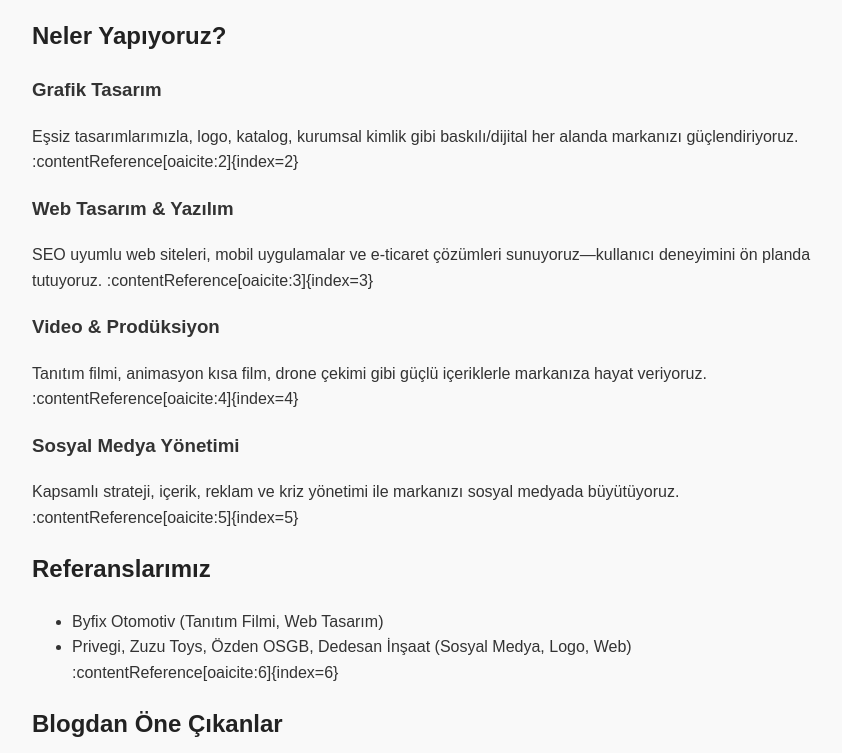
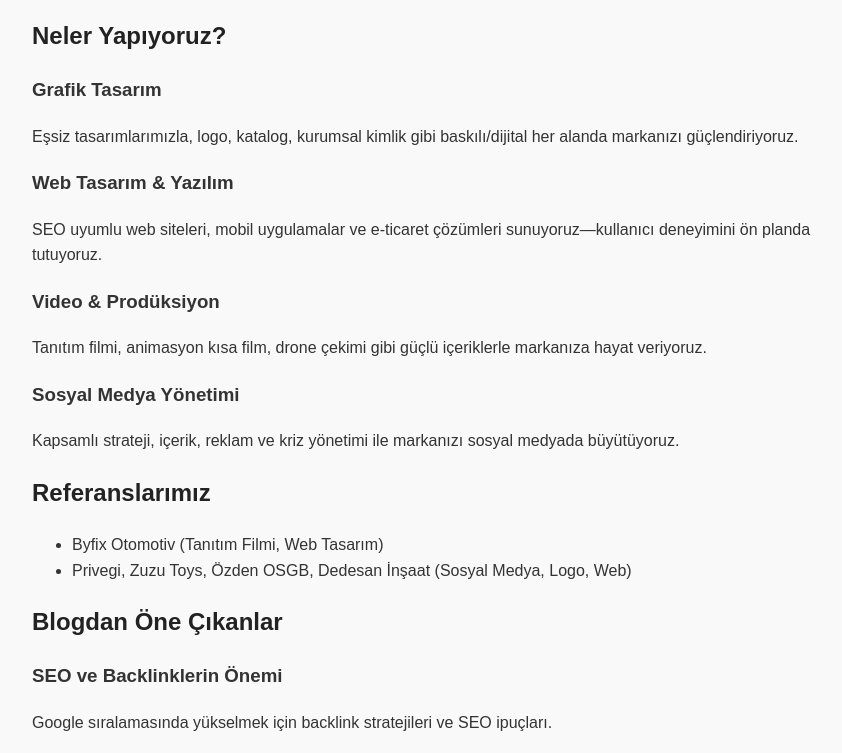
Before and after one commit to mirarsl/mirarsl.github.io, a plain HTML site: page index.html in a window 1280 px wide. Shown: the part 183-936 px from the top of the page, without its empty margins (208-1050 px from the left). Drawn offline with Linux system fonts and the light colour scheme.

Commit message:
Add files via upload

```diff
--- a/index.html
+++ b/index.html
@@ -28,19 +28,19 @@
     <div class="hizmetler-grid">
       <article>
         <h3>Grafik Tasarım</h3>
-        <p>Eşsiz tasarımlarımızla, logo, katalog, kurumsal kimlik gibi baskılı/dijital her alanda markanızı güçlendiriyoruz. :contentReference[oaicite:2]{index=2}</p>
+        <p>Eşsiz tasarımlarımızla, logo, katalog, kurumsal kimlik gibi baskılı/dijital her alanda markanızı güçlendiriyoruz.</p>
       </article>
       <article>
         <h3>Web Tasarım & Yazılım</h3>
-        <p>SEO uyumlu web siteleri, mobil uygulamalar ve e‑ticaret çözümleri sunuyoruz—kullanıcı deneyimini ön planda tutuyoruz. :contentReference[oaicite:3]{index=3}</p>
+        <p>SEO uyumlu web siteleri, mobil uygulamalar ve e‑ticaret çözümleri sunuyoruz—kullanıcı deneyimini ön planda tutuyoruz.</p>
       </article>
       <article>
         <h3>Video & Prodüksiyon</h3>
-        <p>Tanıtım filmi, animasyon kısa film, drone çekimi gibi güçlü içeriklerle markanıza hayat veriyoruz. :contentReference[oaicite:4]{index=4}</p>
+        <p>Tanıtım filmi, animasyon kısa film, drone çekimi gibi güçlü içeriklerle markanıza hayat veriyoruz.</p>
       </article>
       <article>
         <h3>Sosyal Medya Yönetimi</h3>
-        <p>Kapsamlı strateji, içerik, reklam ve kriz yönetimi ile markanızı sosyal medyada büyütüyoruz. :contentReference[oaicite:5]{index=5}</p>
+        <p>Kapsamlı strateji, içerik, reklam ve kriz yönetimi ile markanızı sosyal medyada büyütüyoruz.</p>
       </article>
     </div>
   </section>
@@ -50,8 +50,6 @@
     <ul>
       <li>Byfix Otomotiv (Tanıtım Filmi, Web Tasarım)</li>
       <li>Privegi, Zuzu Toys, Özden OSGB, Dedesan İnşaat (Sosyal Medya, Logo, Web)</li>
-      <!-- Daha fazlası buraya eklenebilir -->
-      :contentReference[oaicite:6]{index=6}
     </ul>
   </section>
 
@@ -59,7 +57,7 @@
     <h2>Blogdan Öne Çıkanlar</h2>
     <article>
       <h3>SEO ve Backlinklerin Önemi</h3>
-      <p>Google sıralamasında yükselmek için backlink stratejileri ve SEO ipuçları. :contentReference[oaicite:7]{index=7}</p>
+      <p>Google sıralamasında yükselmek için backlink stratejileri ve SEO ipuçları.</p>
       <a href="/blog/seo-backlink-onemi">Devamını oku →</a>
     </article>
   </section>
@@ -71,7 +69,7 @@
       <p><strong>Tel:</strong> +90 543 141 90 95</p>
       <p><strong>Adres:</strong> Yahyakaptan Mh. Elzem Sk. No:54, Daire:246, İzmit/Kocaeli</p>
     </address>
-    <form action="/iletisim" method="post">
+    <form action="https://bario.com.tr/iletisim" method="get">
       <input type="text" name="isim" placeholder="Adınız" required>
       <input type="email" name="email" placeholder="E‑posta" required>
       <textarea name="mesaj" placeholder="Mesajınız…" required></textarea>
```
